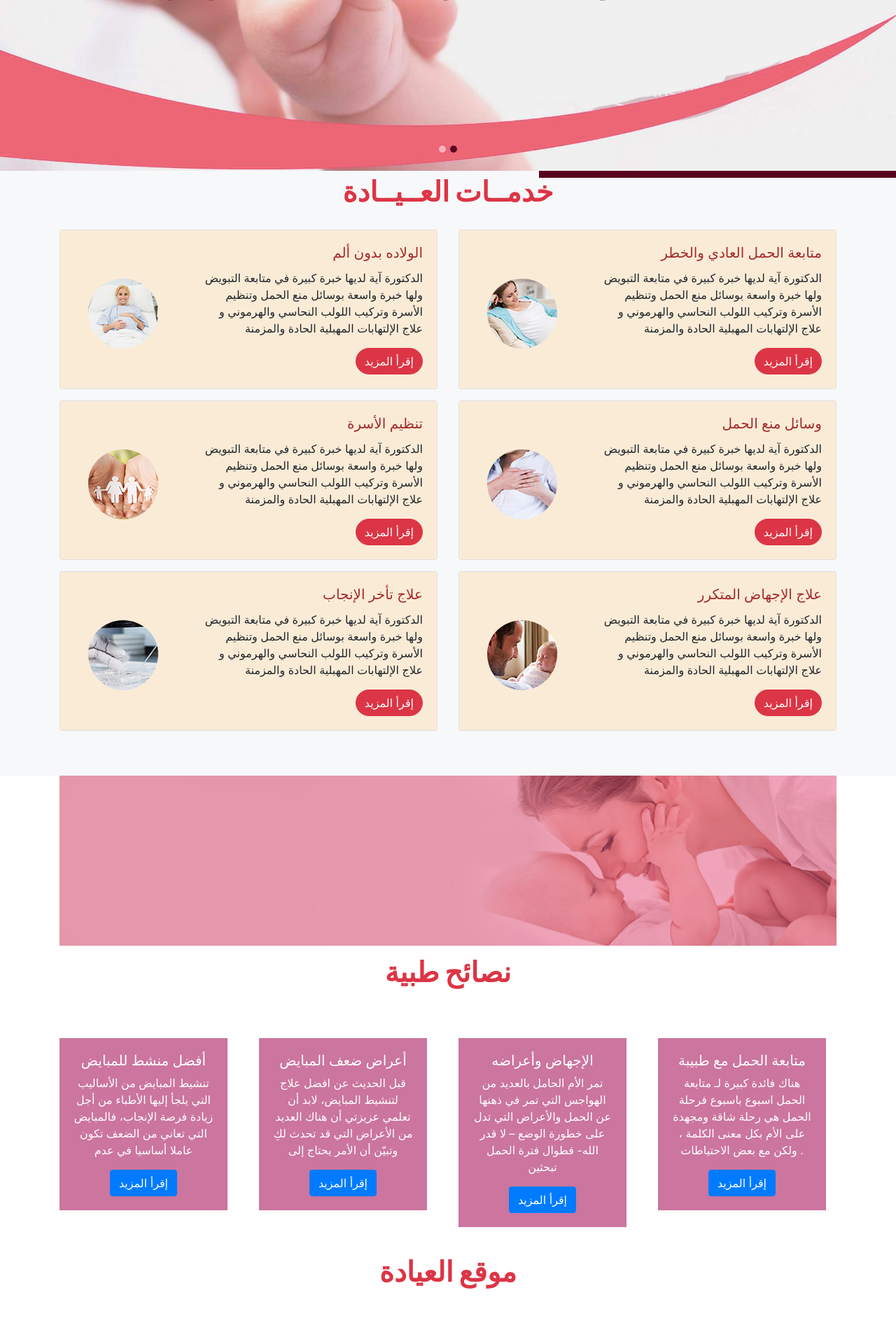
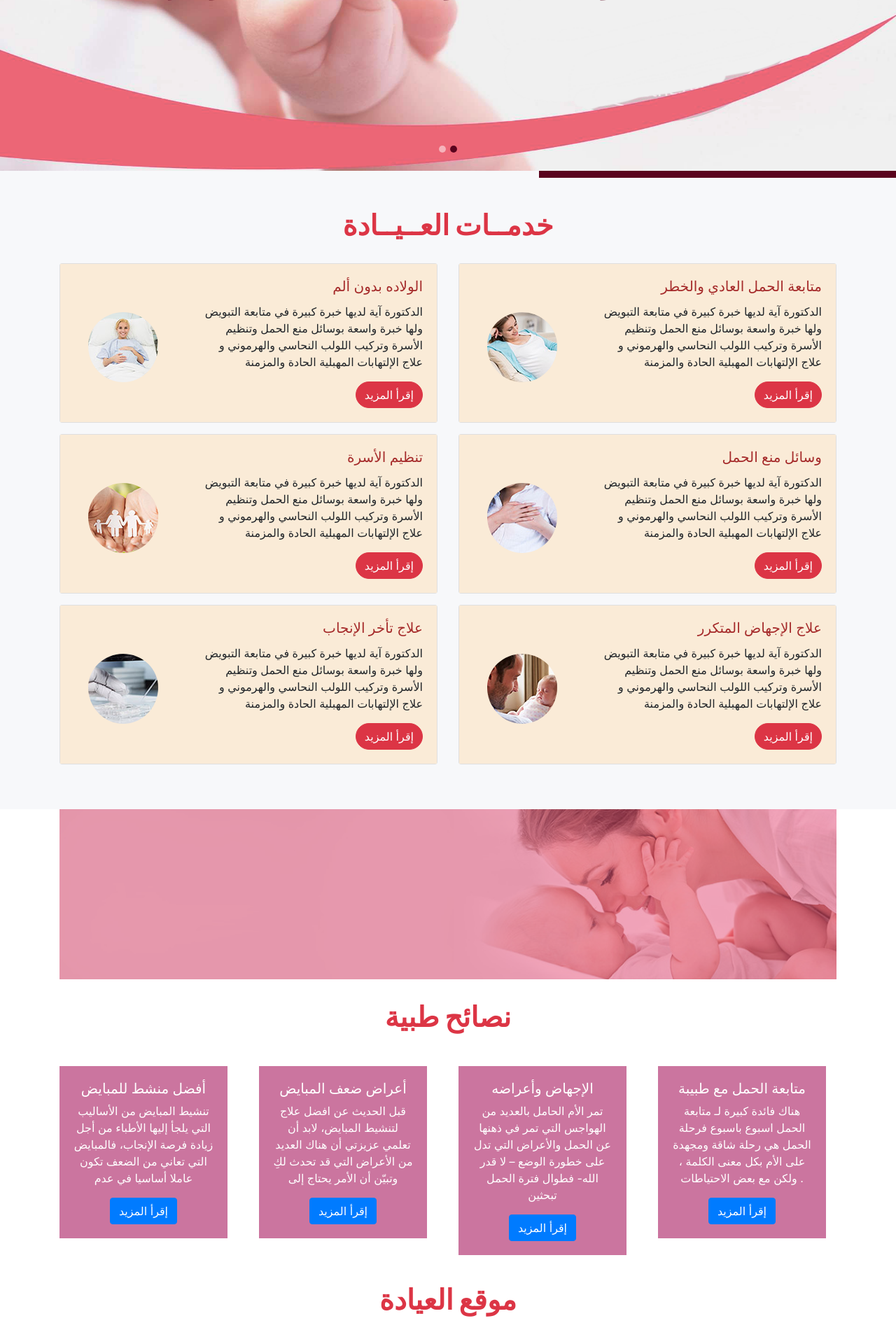
Before and after one commit to mohmedhaggag1/Doctor, an Angular app: page /#/home in a window 1280 px wide. Shown: the part 512-2432 px from the top of the page at 70% size. Built offline with nearby package versions, Linux system fonts and the light colour scheme; grey boxes are pictures that could not be loaded.

Commit message:
finish project

```diff
--- a/src/components/home/home.component.html
+++ b/src/components/home/home.component.html
@@ -15,7 +15,7 @@
 <app-tips></app-tips>
 
 <div class="location">
-    <p class="text-center loc text-danger py-5">موقع العيادة </p>
+    <p class="text-center loc text-danger pb-3 pt-5">موقع العيادة </p>
     <iframe src="https://www.google.com/maps/embed?pb=!1m18!1m12!1m3!1d55154.42538709717!2d31.184693356558423!3d30.232753444273538!2m3!1f0!2f0!3f0!3m2!1i1024!2i768!4f13.1!3m3!1m2!1s0x14586f8981596537%3A0xa4b0e01699d562aa!2z2LTYp9ix2Lkg2K3Zhdin2LPYqSDYrdis2KfYrA!5e0!3m2!1sar!2seg!4v1661776882053!5m2!1sar!2seg"
     width="100%" height="250" style="border:0;"
      allowfullscreen="" loading="lazy" referrerpolicy="no-referrer-when-downgrade"></iframe>
--- a/src/components/tips/tips.component.html
+++ b/src/components/tips/tips.component.html
@@ -1,7 +1,7 @@
 
 <div class="container">
-    <p class="text-center tip text-danger pt-2">نصائح طبية </p>
-    <div class="row text-center pt-5">
+    <p class="text-center tip text-danger py-4">نصائح طبية </p>
+    <div class="row text-center">
         <div class="col-lg-3 col-sm-6 col-12">
             <div class="box">
                 <div class="front">
--- a/src/specialty/specialty.component.html
+++ b/src/specialty/specialty.component.html
@@ -1,5 +1,5 @@
 <div class="specialty pb-5 text-right">
-    <p class="text-center text-danger pb-2 ةt-5">خدمــات العــيــادة</p>
+    <p class="text-center text-danger pb-2 pt-5">خدمــات العــيــادة</p>
     <div class="container">
         <div class="row">
             <div class="col-md-6" *ngFor="let item of items">
```
Also changed, not shown: 3 other files (tests, documents, lock files or other folders).
